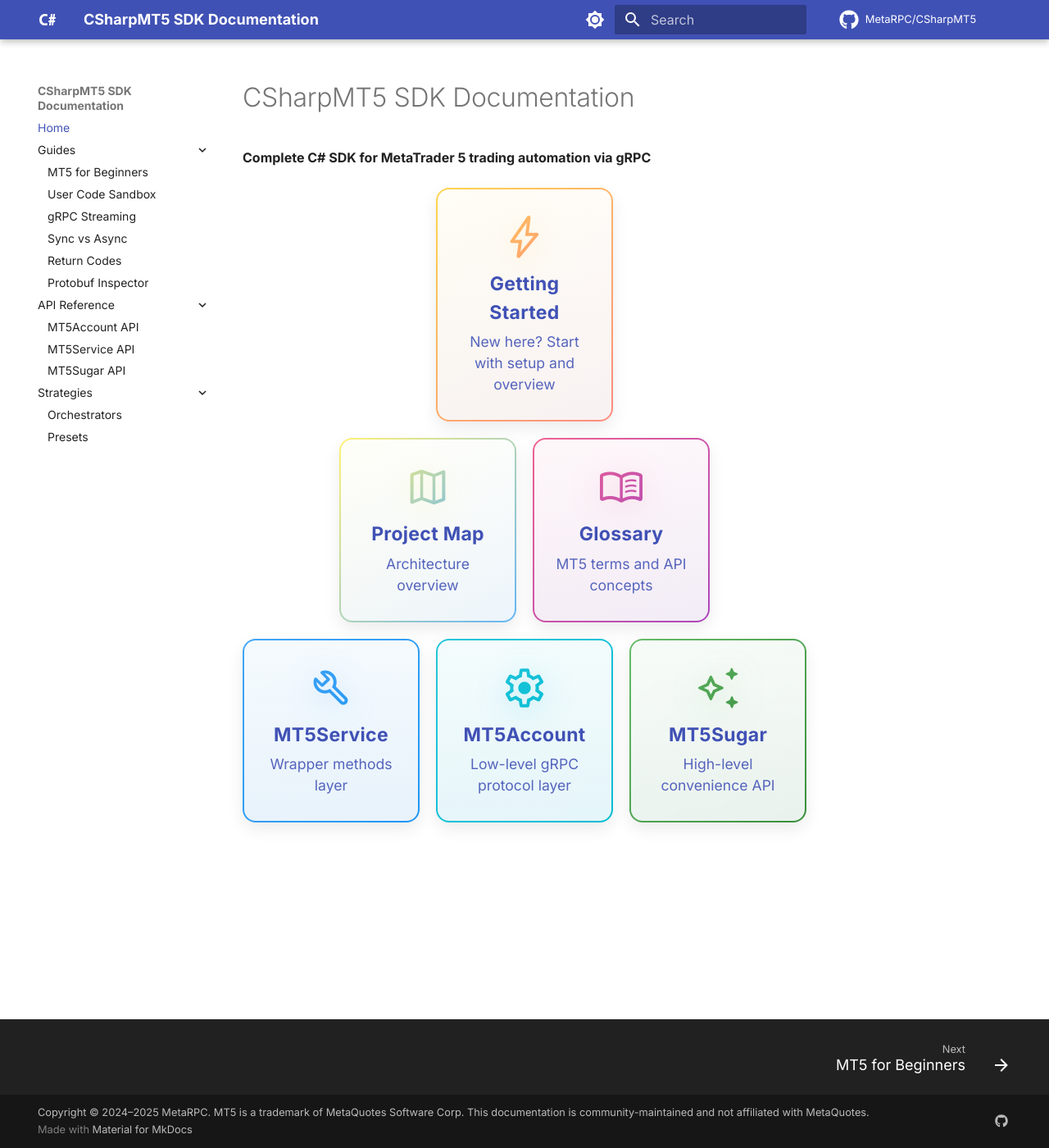
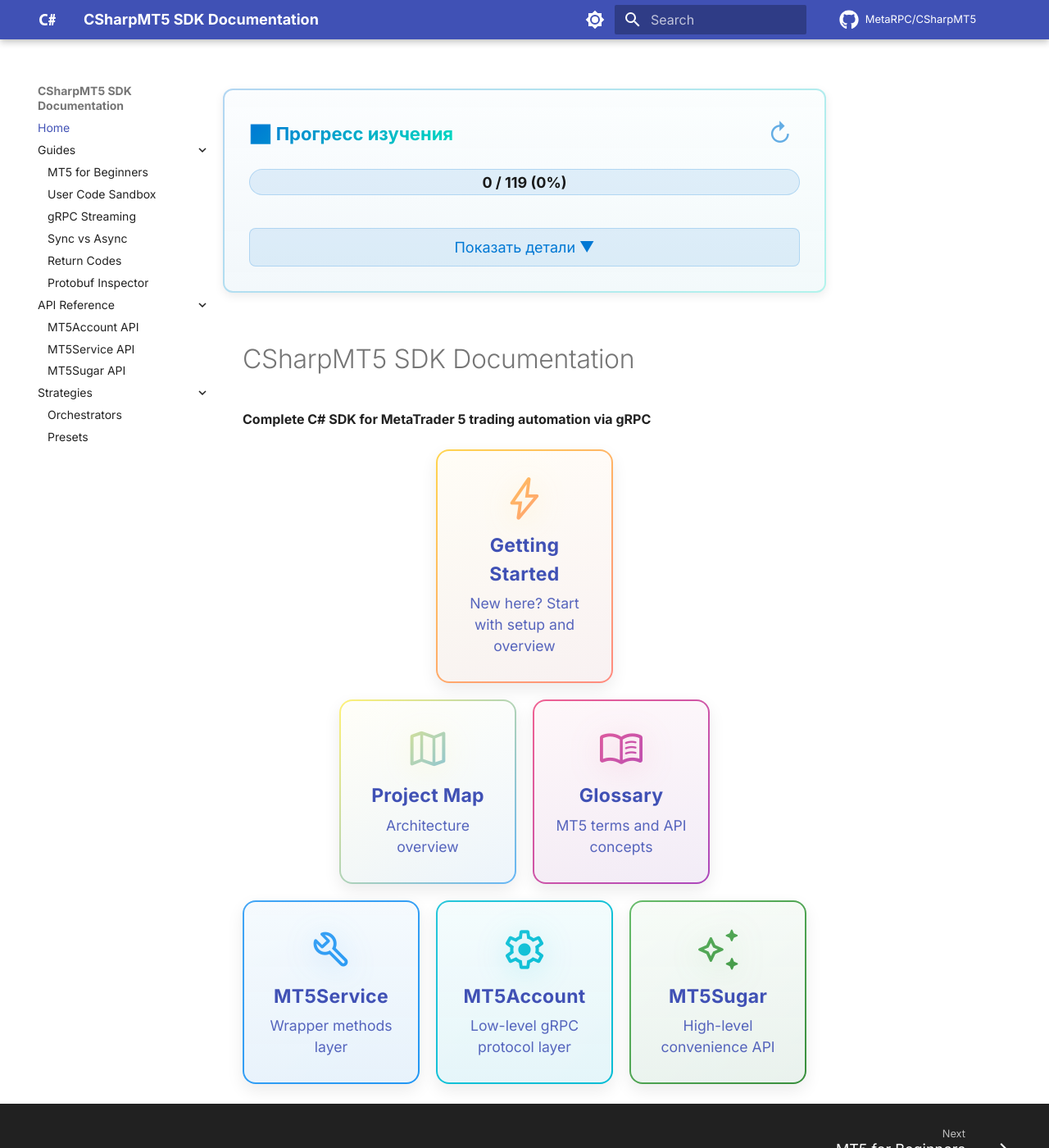
Before and after one commit to MetaRPC/CSharpMT5, an MkDocs documentation site: the page built from docs/index.md, in a window 1280 px wide and 1400 px high. Shown: the whole window at 82% size. Built offline with MkDocs 1.6.1 and Material for MkDocs 9.7.7, drawn with Linux system fonts in a browser that asks for light colours; comment, search, counter and statistics services are not loaded.

Commit message:
Add documentation progress tracker
- Implement progress tracking system with localStorage
- Track 119 documentation pages across 6 categories:
  * Guides (8 pages)
  * MT5Account API (44 pages)
  * MT5Service (5 pages)
  * MT5Sugar (47 pages)
  * Strategies (12 pages)
  * API Reference (3 pages)
- Add visual progress bars with gradient styling
- Include category breakdown and reset functionality
- Responsive design for mobile devices
- Persist progress across browser sessions

```diff
--- a/docs/javascripts/ux.js
+++ b/docs/javascripts/ux.js
@@ -12,4 +12,346 @@ document.addEventListener('DOMContentLoaded', function() {
       }
     });
   });
+
+  // Initialize Progress Tracker
+  initProgressTracker();
 });
+
+// ============================================================================
+// PROGRESS TRACKER - Track documentation reading progress
+// ============================================================================
+
+const PROGRESS_STORAGE_KEY = 'csharpmt5_docs_progress';
+
+// Documentation structure: 119 total files
+const DOC_STRUCTURE = {
+  'guides': {
+    name: '📘 Основные гайды',
+    pages: [
+      'Getting_Started',
+      'MT5_For_Beginners',
+      'GRPC_STREAM_MANAGEMENT',
+      'Sync_vs_Async',
+      'ReturnCodes_Reference_EN',
+      'ProtobufInspector.README.EN',
+      'UserCode_Sandbox_Guide',
+      'Glossary'
+    ]
+  },
+  'mt5account': {
+    name: '📦 MT5Account API',
+    pages: [
+      'MT5Account/MT5Account.Master.Overview',
+      'MT5Account/1. Account_information/Account_Information.Overview',
+      'MT5Account/1. Account_information/AccountSummary',
+      'MT5Account/1. Account_information/AccountInfoDouble',
+      'MT5Account/1. Account_information/AccountInfoInteger',
+      'MT5Account/1. Account_information/AccountInfoString',
+      'MT5Account/2. Symbol_information/Symbol_Information.Overview',
+      'MT5Account/2. Symbol_information/SymbolInfoTick',
+      'MT5Account/2. Symbol_information/SymbolsTotal',
+      'MT5Account/2. Symbol_information/SymbolName',
+      'MT5Account/2. Symbol_information/SymbolSelect',
+      'MT5Account/2. Symbol_information/SymbolExist',
+      'MT5Account/2. Symbol_information/SymbolIsSynchronized',
+      'MT5Account/2. Symbol_information/SymbolInfoDouble',
+      'MT5Account/2. Symbol_information/SymbolInfoInteger',
+      'MT5Account/2. Symbol_information/SymbolInfoString',
+      'MT5Account/3. Position_Orders_Information/Position_Orders_Information.Overview',
+      'MT5Account/3. Position_Orders_Information/PositionsTotal',
+      'MT5Account/3. Position_Orders_Information/OpenedOrders',
+      'MT5Account/3. Position_Orders_Information/OpenedOrdersTickets',
+      'MT5Account/3. Position_Orders_Information/OrderHistory',
+      'MT5Account/3. Position_Orders_Information/PositionsHistory',
+      'MT5Account/4. Trading_Operattons/Trading_Operations.Overview',
+      'MT5Account/4. Trading_Operattons/OrderSend',
+      'MT5Account/4. Trading_Operattons/OrderModify',
+      'MT5Account/4. Trading_Operattons/OrderClose',
+      'MT5Account/4. Trading_Operattons/OrderCalcMargin',
+      'MT5Account/4. Trading_Operattons/OrderCheck',
+      'MT5Account/5. Market_Depth(DOM)/Market_Depth.Overview',
+      'MT5Account/5. Market_Depth(DOM)/MarketBookAdd',
+      'MT5Account/5. Market_Depth(DOM)/MarketBookGet',
+      'MT5Account/5. Market_Depth(DOM)/MarketBookRelease',
+      'MT5Account/6. Addittional_Methods/Additional_Methods.Overview',
+      'MT5Account/6. Addittional_Methods/SymbolInfoMarginRate',
+      'MT5Account/6. Addittional_Methods/SymbolInfoSessionQuote',
+      'MT5Account/6. Addittional_Methods/SymbolInfoSessionTrade',
+      'MT5Account/6. Addittional_Methods/SymbolParamsMany',
+      'MT5Account/6. Addittional_Methods/TickValueWithSize',
+      'MT5Account/7. Streaming_Methods/Streaming_Methods.Overview',
+      'MT5Account/7. Streaming_Methods/SubscribeToTicks',
+      'MT5Account/7. Streaming_Methods/OnTrade',
+      'MT5Account/7. Streaming_Methods/SubscribeToTradeTransaction',
+      'MT5Account/7. Streaming_Methods/SubscribeToPositionProfit',
+      'MT5Account/7. Streaming_Methods/OnPositionsAndPendingOrdersTickets'
+    ]
+  },
+  'mt5service': {
+    name: '🔧 MT5Service',
+    pages: [
+      'MT5Service/MT5Service.Overview',
+      'MT5Service/Account_Convenience_Methods',
+      'MT5Service/Symbol_Convenience_Methods',
+      'MT5Service/Trading_Convenience_Methods',
+      'MT5Service/History_Convenience_Methods'
+    ]
+  },
+  'mt5sugar': {
+    name: '🍬 MT5Sugar',
+    pages: [
+      'MT5Sugar/MT5Sugar.API_Overview',
+      'MT5Sugar/1. Infrastructure/EnsureSelected',
+      'MT5Sugar/2. Snapshots/GetAccountSnapshot',
+      'MT5Sugar/2. Snapshots/GetSymbolSnapshot',
+      'MT5Sugar/3. Normalization_Utils/GetDigitsAsync',
+      'MT5Sugar/3. Normalization_Utils/GetPointAsync',
+      'MT5Sugar/3. Normalization_Utils/GetSpreadPointsAsync',
+      'MT5Sugar/3. Normalization_Utils/NormalizePriceAsync',
+      'MT5Sugar/3. Normalization_Utils/PointsToPipsAsync',
+      'MT5Sugar/4. History_Helpers/OrdersHistoryLast',
+      'MT5Sugar/4. History_Helpers/PositionsHistoryPaged',
+      'MT5Sugar/5. Streams_Helpers/ReadTicks',
+      'MT5Sugar/5. Streams_Helpers/ReadTrades',
+      'MT5Sugar/6. Trading_Market_Pending/PlaceMarket',
+      'MT5Sugar/6. Trading_Market_Pending/PlacePending',
+      'MT5Sugar/6. Trading_Market_Pending/CloseByTicket',
+      'MT5Sugar/6. Trading_Market_Pending/CloseAll',
+      'MT5Sugar/6. Trading_Market_Pending/ModifySlTpAsync',
+      'MT5Sugar/8. Volume_Price_Utils/GetVolumeLimitsAsync',
+      'MT5Sugar/8. Volume_Price_Utils/NormalizeVolumeAsync',
+      'MT5Sugar/8. Volume_Price_Utils/CalcVolumeForRiskAsync',
+      'MT5Sugar/8. Volume_Price_Utils/GetTickValueAndSizeAsync',
+      'MT5Sugar/8. Volume_Price_Utils/PriceFromOffsetPointsAsync',
+      'MT5Sugar/9. Pending_ByPoints/BuyLimitPoints',
+      'MT5Sugar/9. Pending_ByPoints/BuyStopPoints',
+      'MT5Sugar/9. Pending_ByPoints/SellLimitPoints',
+      'MT5Sugar/9. Pending_ByPoints/SellStopPoints',
+      'MT5Sugar/10. Market_ByRisk/BuyMarketByRisk',
+      'MT5Sugar/10. Market_ByRisk/SellMarketByRisk',
+      'MT5Sugar/11. Bulk_Convenience/CancelAll',
+      'MT5Sugar/11. Bulk_Convenience/CloseAllPending',
+      'MT5Sugar/11. Bulk_Convenience/CloseAllPositions',
+      'MT5Sugar/12. Market_Depth_DOM/SubscribeToMarketBookAsync',
+      'MT5Sugar/12. Market_Depth_DOM/GetMarketBookSnapshotAsync',
+      'MT5Sugar/12. Market_Depth_DOM/GetBestBidAskFromBookAsync',
+      'MT5Sugar/12. Market_Depth_DOM/CalculateLiquidityAtLevelAsync',
+      'MT5Sugar/13. Order_Validation/ValidateOrderAsync',
+      'MT5Sugar/13. Order_Validation/CalculateBuyMarginAsync',
+      'MT5Sugar/13. Order_Validation/CalculateSellMarginAsync',
+      'MT5Sugar/13. Order_Validation/CheckMarginAvailabilityAsync',
+      'MT5Sugar/14. Session_Time/GetQuoteSessionAsync',
+      'MT5Sugar/14. Session_Time/GetTradeSessionAsync',
+      'MT5Sugar/15. Position_Monitoring/GetPositionCountAsync',
+      'MT5Sugar/15. Position_Monitoring/GetTotalProfitLossAsync',
+      'MT5Sugar/15. Position_Monitoring/GetProfitablePositionsAsync',
+      'MT5Sugar/15. Position_Monitoring/GetLosingPositionsAsync',
+      'MT5Sugar/15. Position_Monitoring/GetPositionStatsBySymbolAsync'
+    ]
+  },
+  'strategies': {
+    name: '🎯 Strategies',
+    pages: [
+      'Strategies/Strategies.Master.Overview',
+      'Strategies/Orchestrators_EN/SimpleScalpingOrchestrator',
+      'Strategies/Orchestrators_EN/SimpleScalpingOrchestrator.HOW_IT_WORKS',
+      'Strategies/Orchestrators_EN/PendingBreakoutOrchestrator',
+      'Strategies/Orchestrators_EN/PendingBreakoutOrchestrator.HOW_IT_WORKS',
+      'Strategies/Orchestrators_EN/GridTradingOrchestrator',
+      'Strategies/Orchestrators_EN/GridTradingOrchestrator.HOW_IT_WORKS',
+      'Strategies/Orchestrators_EN/NewsStraddleOrchestrator',
+      'Strategies/Orchestrators_EN/NewsStraddleOrchestrator.HOW_IT_WORKS',
+      'Strategies/Orchestrators_EN/QuickHedgeOrchestrator',
+      'Strategies/Orchestrators_EN/QuickHedgeOrchestrator.HOW_IT_WORKS',
+      'Strategies/Presets/AdaptiveMarketModePreset'
+    ]
+  },
+  'api_reference': {
+    name: '📚 API Reference',
+    pages: [
+      'API_Reference/MT5Account.API',
+      'API_Reference/MT5Service.API',
+      'API_Reference/MT5Sugar.API'
+    ]
+  }
+};
+
+function initProgressTracker() {
+  // Track current page visit
+  trackPageVisit();
+
+  // Create and inject progress bar
+  createProgressBar();
+
+  // Update progress display
+  updateProgressDisplay();
+}
+
+function trackPageVisit() {
+  const currentPath = getCurrentPagePath();
+  if (!currentPath) return;
+
+  const progress = getProgress();
+  if (!progress.visitedPages.includes(currentPath)) {
+    progress.visitedPages.push(currentPath);
+    progress.lastVisit = new Date().toISOString();
+    saveProgress(progress);
+  }
+}
+
+function getCurrentPagePath() {
+  // Get current page path from URL
+  const path = window.location.pathname;
+
+  // Extract page identifier from path
+  // Example: /CSharpMT5/MT5Account/MT5Account.Master.Overview/ -> MT5Account/MT5Account.Master.Overview
+  const match = path.match(/\/CSharpMT5\/(.+?)(?:\/|\.html)?$/);
+  if (!match) return null;
+
+  return match[1].replace(/\/$/, ''); // Remove trailing slash
+}
+
+function getProgress() {
+  const stored = localStorage.getItem(PROGRESS_STORAGE_KEY);
+  if (stored) {
+    try {
+      return JSON.parse(stored);
+    } catch (e) {
+      console.error('Failed to parse progress data:', e);
+    }
+  }
+
+  // Default progress structure
+  return {
+    visitedPages: [],
+    lastVisit: new Date().toISOString()
+  };
+}
+
+function saveProgress(progress) {
+  localStorage.setItem(PROGRESS_STORAGE_KEY, JSON.stringify(progress));
+}
+
+function createProgressBar() {
+  // Check if progress bar already exists
+  if (document.getElementById('docs-progress-bar')) return;
+
+  const progressBarHTML = `
+    <div id="docs-progress-bar" class="docs-progress-container">
+      <div class="docs-progress-header">
+        <span class="docs-progress-title">📊 Прогресс изучения</span>
+        <button id="progress-reset-btn" class="progress-reset-btn" title="Сбросить прогресс">↻</button>
+      </div>
+      <div class="docs-progress-overall">
+        <div class="progress-bar-wrapper">
+          <div class="progress-bar-fill" id="overall-progress-fill"></div>
+          <span class="progress-bar-text" id="overall-progress-text">0%</span>
+        </div>
+      </div>
+      <div id="progress-categories" class="docs-progress-categories"></div>
+      <button id="progress-toggle-btn" class="progress-toggle-btn">Показать детали ▼</button>
+    </div>
+  `;
+
+  // Insert progress bar at the top of main content
+  const contentArea = document.querySelector('.md-content');
+  if (contentArea) {
+    contentArea.insertAdjacentHTML('afterbegin', progressBarHTML);
+
+    // Add event listeners
+    document.getElementById('progress-reset-btn').addEventListener('click', resetProgress);
+    document.getElementById('progress-toggle-btn').addEventListener('click', toggleProgressDetails);
+  }
+}
+
+function updateProgressDisplay() {
+  const progress = getProgress();
+  const stats = calculateProgress(progress);
+
+  // Update overall progress bar
+  const overallFill = document.getElementById('overall-progress-fill');
+  const overallText = document.getElementById('overall-progress-text');
+
+  if (overallFill && overallText) {
+    const percentage = Math.round(stats.overall.percentage);
+    overallFill.style.width = percentage + '%';
+    overallText.textContent = `${stats.overall.completed} / ${stats.overall.total} (${percentage}%)`;
+  }
+
+  // Update category progress
+  const categoriesContainer = document.getElementById('progress-categories');
+  if (categoriesContainer) {
+    categoriesContainer.innerHTML = '';
+
+    Object.entries(stats.categories).forEach(([key, cat]) => {
+      const percentage = Math.round(cat.percentage);
+      const categoryHTML = `
+        <div class="progress-category">
+          <div class="progress-category-header">
+            <span class="progress-category-name">${cat.name}</span>
+            <span class="progress-category-count">${cat.completed}/${cat.total}</span>
+          </div>
+          <div class="progress-bar-wrapper small">
+            <div class="progress-bar-fill" style="width: ${percentage}%"></div>
+          </div>
+        </div>
+      `;
+      categoriesContainer.insertAdjacentHTML('beforeend', categoryHTML);
+    });
+  }
+}
+
+function calculateProgress(progress) {
+  const stats = {
+    overall: { completed: 0, total: 0, percentage: 0 },
+    categories: {}
+  };
+
+  Object.entries(DOC_STRUCTURE).forEach(([key, category]) => {
+    const total = category.pages.length;
+    const completed = category.pages.filter(page =>
+      progress.visitedPages.includes(page)
+    ).length;
+
+    stats.categories[key] = {
+      name: category.name,
+      completed: completed,
+      total: total,
+      percentage: total > 0 ? (completed / total) * 100 : 0
+    };
+
+    stats.overall.completed += completed;
+    stats.overall.total += total;
+  });
+
+  stats.overall.percentage = stats.overall.total > 0
+    ? (stats.overall.completed / stats.overall.total) * 100
+    : 0;
+
+  return stats;
+}
+
+function resetProgress() {
+  if (confirm('Вы уверены, что хотите сбросить весь прогресс?')) {
+    localStorage.removeItem(PROGRESS_STORAGE_KEY);
+    updateProgressDisplay();
+    console.log('Progress reset');
+  }
+}
+
+function toggleProgressDetails() {
+  const categoriesContainer = document.getElementById('progress-categories');
+  const toggleBtn = document.getElementById('progress-toggle-btn');
+
+  if (categoriesContainer && toggleBtn) {
+    const isHidden = categoriesContainer.style.display === 'none' || !categoriesContainer.style.display;
+
+    if (isHidden) {
+      categoriesContainer.style.display = 'block';
+      toggleBtn.textContent = 'Скрыть детали ▲';
+    } else {
+      categoriesContainer.style.display = 'none';
+      toggleBtn.textContent = 'Показать детали ▼';
+    }
+  }
+}
--- a/docs/styles/custom.css
+++ b/docs/styles/custom.css
@@ -298,3 +298,209 @@
   color: #00D9C0;
   font-size: 1.05rem;
 }
+
+/* ===========================
+   12) Progress Tracker Styles
+   =========================== */
+
+.docs-progress-container {
+  margin: 1.5rem 0 2rem;
+  padding: 1.5rem;
+  border-radius: 12px;
+  border: 2px solid transparent;
+  backdrop-filter: blur(8px);
+  transition: all 0.3s ease;
+}
+
+/* Light theme progress container */
+[data-md-color-scheme="default"] .docs-progress-container {
+  background: linear-gradient(180deg, rgba(255,255,255,0.95), rgba(248,250,252,0.92)) padding-box,
+              linear-gradient(135deg, rgba(0,120,212,0.3), rgba(0,217,192,0.3)) border-box;
+  box-shadow: 0 4px 12px rgba(0,0,0,0.08);
+}
+
+/* Dark theme progress container */
+[data-md-color-scheme="slate"] .docs-progress-container {
+  background: linear-gradient(180deg, rgba(15,20,30,0.92), rgba(10,14,23,0.88)) padding-box,
+              linear-gradient(135deg, rgba(0,120,212,0.4), rgba(0,217,192,0.4)) border-box;
+  box-shadow: 0 6px 16px rgba(0,0,0,0.3);
+}
+
+.docs-progress-header {
+  display: flex;
+  justify-content: space-between;
+  align-items: center;
+  margin-bottom: 1rem;
+}
+
+.docs-progress-title {
+  font-size: 1.1rem;
+  font-weight: 700;
+  background: linear-gradient(135deg, #0078D4, #00D9C0);
+  -webkit-background-clip: text;
+  background-clip: text;
+  color: transparent;
+}
+
+.progress-reset-btn {
+  background: none;
+  border: none;
+  font-size: 1.5rem;
+  cursor: pointer;
+  opacity: 0.6;
+  transition: opacity 0.2s, transform 0.2s;
+  padding: 0.25rem 0.5rem;
+}
+
+.progress-reset-btn:hover {
+  opacity: 1;
+  transform: rotate(180deg);
+}
+
+[data-md-color-scheme="default"] .progress-reset-btn {
+  color: #0078D4;
+}
+
+[data-md-color-scheme="slate"] .progress-reset-btn {
+  color: #00D9C0;
+}
+
+.docs-progress-overall {
+  margin-bottom: 1rem;
+}
+
+.progress-bar-wrapper {
+  position: relative;
+  width: 100%;
+  height: 32px;
+  border-radius: 16px;
+  overflow: hidden;
+  margin: 0.5rem 0;
+}
+
+[data-md-color-scheme="default"] .progress-bar-wrapper {
+  background: rgba(0,120,212,0.1);
+  border: 1px solid rgba(0,120,212,0.2);
+}
+
+[data-md-color-scheme="slate"] .progress-bar-wrapper {
+  background: rgba(0,217,192,0.1);
+  border: 1px solid rgba(0,217,192,0.2);
+}
+
+.progress-bar-wrapper.small {
+  height: 8px;
+  border-radius: 4px;
+}
+
+.progress-bar-fill {
+  height: 100%;
+  background: linear-gradient(90deg, #0078D4, #00D9C0);
+  transition: width 0.5s ease;
+  border-radius: inherit;
+}
+
+.progress-bar-text {
+  position: absolute;
+  top: 50%;
+  left: 50%;
+  transform: translate(-50%, -50%);
+  font-size: 0.9rem;
+  font-weight: 600;
+  z-index: 1;
+}
+
+[data-md-color-scheme="default"] .progress-bar-text {
+  color: #1a1a1a;
+}
+
+[data-md-color-scheme="slate"] .progress-bar-text {
+  color: #ffffff;
+}
+
+.docs-progress-categories {
+  margin-top: 1rem;
+  display: none;
+}
+
+.progress-category {
+  margin-bottom: 1rem;
+}
+
+.progress-category-header {
+  display: flex;
+  justify-content: space-between;
+  align-items: center;
+  margin-bottom: 0.3rem;
+}
+
+.progress-category-name {
+  font-size: 0.95rem;
+  font-weight: 600;
+}
+
+[data-md-color-scheme="default"] .progress-category-name {
+  color: #1a1a1a;
+}
+
+[data-md-color-scheme="slate"] .progress-category-name {
+  color: #e0e0e0;
+}
+
+.progress-category-count {
+  font-size: 0.85rem;
+  opacity: 0.8;
+}
+
+.progress-toggle-btn {
+  width: 100%;
+  margin-top: 1rem;
+  padding: 0.6rem;
+  border: none;
+  border-radius: 8px;
+  font-size: 0.9rem;
+  font-weight: 500;
+  cursor: pointer;
+  transition: all 0.2s ease;
+}
+
+[data-md-color-scheme="default"] .progress-toggle-btn {
+  background: rgba(0,120,212,0.1);
+  color: #0078D4;
+  border: 1px solid rgba(0,120,212,0.2);
+}
+
+[data-md-color-scheme="default"] .progress-toggle-btn:hover {
+  background: rgba(0,120,212,0.15);
+  border-color: rgba(0,120,212,0.3);
+}
+
+[data-md-color-scheme="slate"] .progress-toggle-btn {
+  background: rgba(0,217,192,0.1);
+  color: #00D9C0;
+  border: 1px solid rgba(0,217,192,0.2);
+}
+
+[data-md-color-scheme="slate"] .progress-toggle-btn:hover {
+  background: rgba(0,217,192,0.15);
+  border-color: rgba(0,217,192,0.3);
+}
+
+/* Responsive design */
+@media (max-width: 620px) {
+  .docs-progress-container {
+    padding: 1rem;
+  }
+
+  .docs-progress-title {
+    font-size: 1rem;
+  }
+
+  .progress-bar-wrapper {
+    height: 28px;
+  }
+
+  .progress-bar-text {
+    font-size: 0.8rem;
+  }
+}
```
